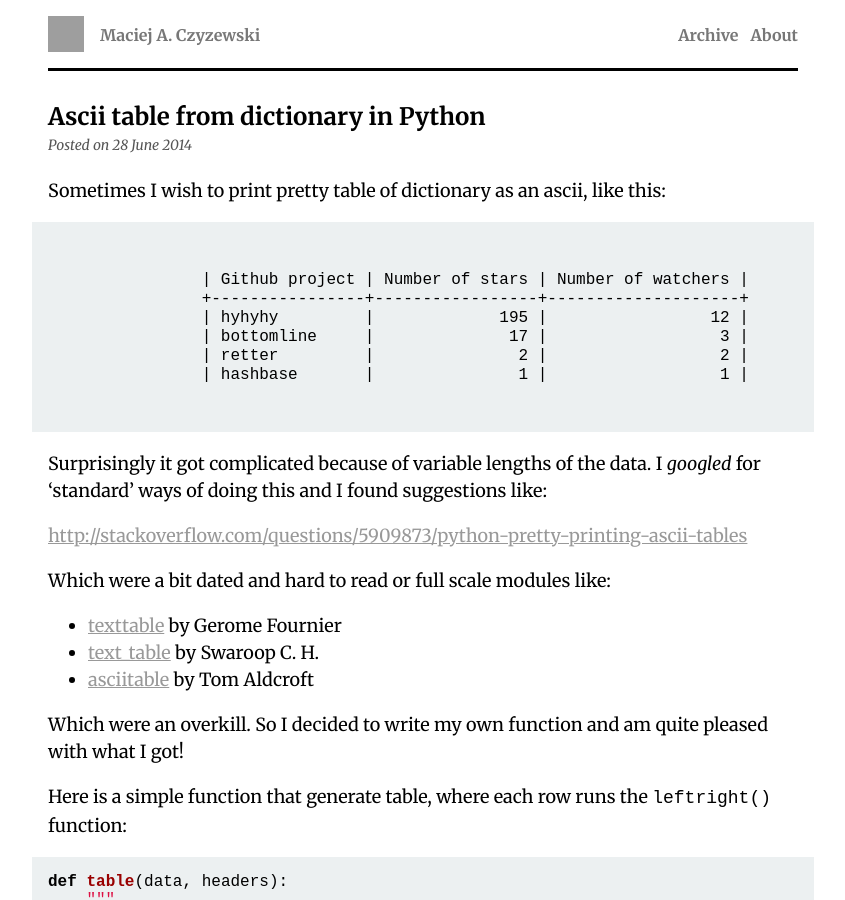
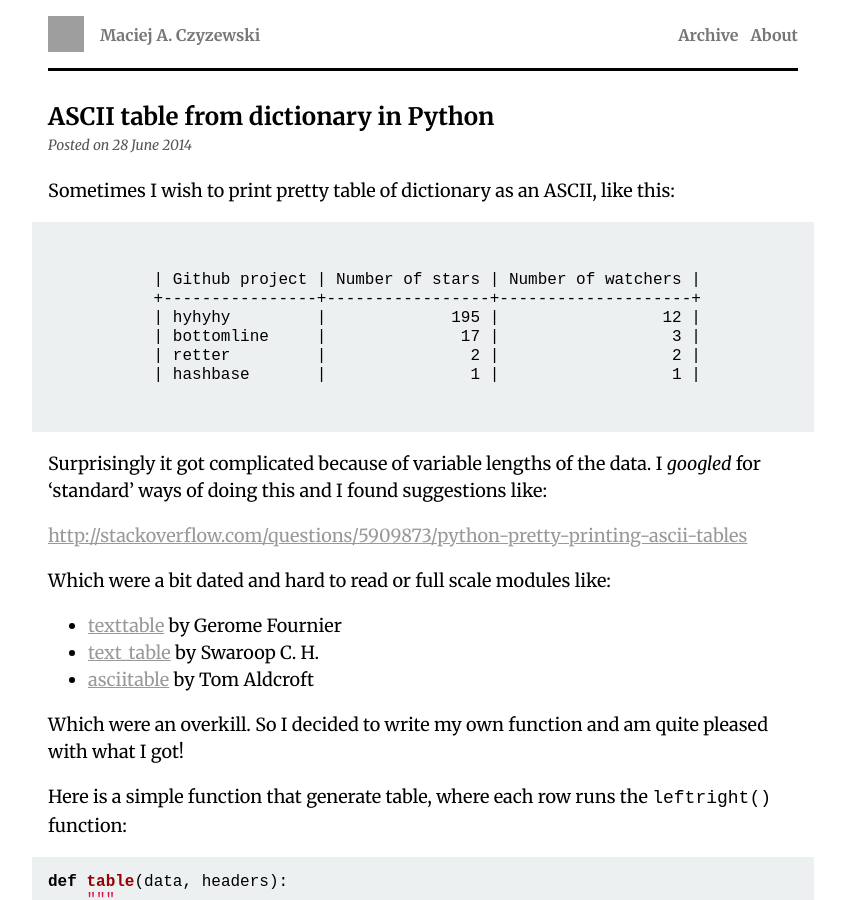
Before and after one commit to maciejczyzewski/maciejczyzewski.github.io, a Jekyll site: the page built from _posts/2014-06-28-ascii-table-from-dictionary-in-python.markdown, in a window 1280 px wide and 900 px high. Shown: the whole window, without its empty margins (217-1062 px from the left). Built offline with Jekyll 4.4.1, drawn with Linux system fonts in a browser that asks for light colours; Markdown is read by kramdown in place of the engine named in the settings; grey boxes are pictures that could not be loaded.

Commit message:
Grammar.

```diff
--- a/_posts/2014-06-07-turn-fire-into-electricity.markdown
+++ b/_posts/2014-06-07-turn-fire-into-electricity.markdown
@@ -1,6 +1,6 @@
 ---
 layout: post
-title:  "Turn Fire into Electricity..."
+title:  "Turn fire into Electricity..."
 date:   2014-06-07 18:29:00
 ---
 
@@ -10,7 +10,7 @@ I recently discovered a very interesting project at Kickstarter. I was wondering
 
 <iframe width="480" height="360" src="https://www.kickstarter.com/projects/biolite/biolite-basecamp-stove-turn-fire-into-electricity/widget/video.html" frameborder="0" scrolling="no"> </iframe>
 
-> We heard you, it's here: advanced off-grid cooking and charging for groups, powered by wood. Can your stove do that?
+> We heard you, it’s here: advanced off-grid cooking and charging for groups, powered by wood. Can your stove do that?
 
 Builders show another use of electricity which is produced during the frying. Someone wondered about the additional lighting during the night camping?
 
@@ -18,7 +18,7 @@ Builders show another use of electricity which is produced during the frying. So
 
 The BioLite Basecamp puts out 5W of usable electricity via a standard 5V USB port meaning you can charge everyday useful devices like smartphones, GPS, headlamps, your GoPro, or even tablets.
 
-I'd love to buy a larger size stove that could charge my laptop... but MacBook chargers start at 60W.
+I’d love to buy a larger size stove that could charge my laptop... but MacBook chargers start at 60W.
 
 Check out the [Kickstarter project][kickstarter] for more info on how to get the most out of BaseCamp.
 
--- a/_posts/2014-06-08-enable-airdrop-on-older-macs.markdown
+++ b/_posts/2014-06-08-enable-airdrop-on-older-macs.markdown
@@ -1,6 +1,6 @@
 ---
 layout: post
-title:  "Enable AirDrop on Older Macs"
+title:  "Enable AirDrop on older Macs"
 date:   2014-06-08 15:42:00
 ---
 
@@ -10,7 +10,7 @@ If your Mac doesn’t currently support AirDrop, you can enter the following com
 
     $ defaults write com.apple.NetworkBrowser BrowseAllInterfaces -bool TRUE
 
-You’ll need to restart the Finder, the quickest way is to use the killall command which will restart it:
+You’ll need to restart the Finder, the quickest way is to use the `killall`command which will restart it:
 
     $ killall Finder
 
--- a/_posts/2014-06-28-ascii-table-from-dictionary-in-python.markdown
+++ b/_posts/2014-06-28-ascii-table-from-dictionary-in-python.markdown
@@ -1,17 +1,17 @@
 ---
 layout: post
-title:  "Ascii table from dictionary in Python"
+title:  "ASCII table from dictionary in Python"
 date:   2014-06-28 17:14:00
 ---
 
-Sometimes I wish to print pretty table of dictionary as an ascii, like this:
+Sometimes I wish to print pretty table of dictionary as an ASCII, like this:
 
-                    | Github project | Number of stars | Number of watchers |
-                    +----------------+-----------------+--------------------+
-                    | hyhyhy         |             195 |                 12 |
-                    | bottomline     |              17 |                  3 |
-                    | retter         |               2 |                  2 |
-                    | hashbase       |               1 |                  1 |
+               | Github project | Number of stars | Number of watchers |
+               +----------------+-----------------+--------------------+
+               | hyhyhy         |             195 |                 12 |
+               | bottomline     |              17 |                  3 |
+               | retter         |               2 |                  2 |
+               | hashbase       |               1 |                  1 |
 
 
 Surprisingly it got complicated because of variable lengths of the data.
@@ -81,7 +81,7 @@ def table(data, headers):
     return final[:-1]
 {% endhighlight %}
 
-Now it's time to play code.
+Now it’s time to play code.
 
 {% highlight python %}
 data = [
--- a/_posts/2014-10-18-bloom-filters-fast-and-simple.markdown
+++ b/_posts/2014-10-18-bloom-filters-fast-and-simple.markdown
@@ -29,7 +29,7 @@ Internally Bloom filters use a bit array, and multiple different hash functions.
 
 ### Example
 
-Lets say for instance we have a bit array of a _100 elements_, and _3 hash functions_.
+Let’s say for instance we have a bit array of a _100 elements_, and _3 hash functions_.
 
 __Add__, when we want to insert the word "Maciej" into the filter:
 
```
Also changed, not shown: _posts/2014-06-04-presentation-nano-framework-hyhyhy.markdown (added, +27 -0 lines), _posts/2014-06-04-presentation-nano-framework.markdown (deleted, +0 -17 lines), _posts/2014-06-06-application-cache-in-html5.markdown (+5 -5 lines).
